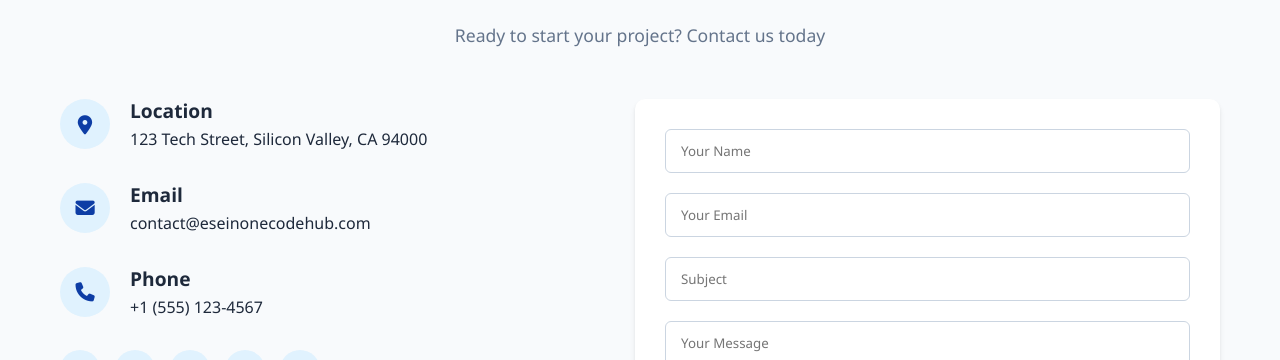
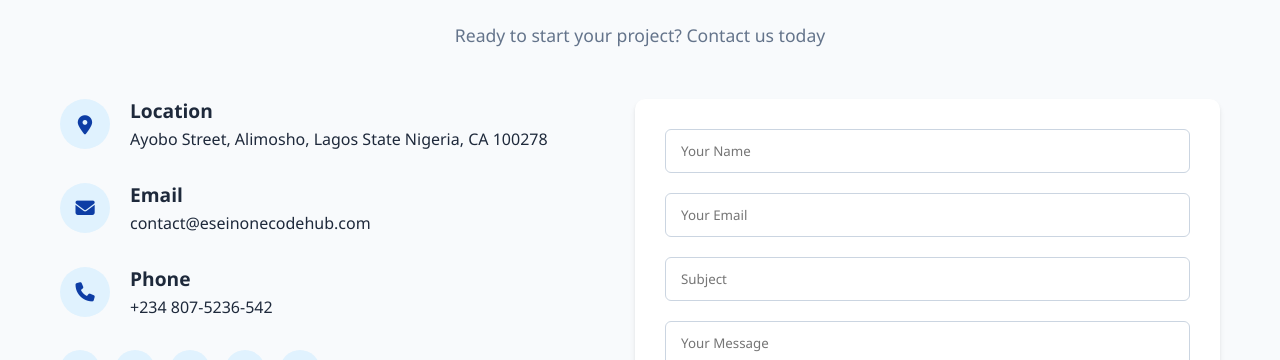
Before and after one commit to codewith-ese/portfolio-e-tech, a plain HTML site: page index.html in a window 1280 px wide. Shown: the part 6128-6488 px from the top of the page. Drawn offline with Linux system fonts and the light colour scheme.

Commit message:
new commit

```diff
--- a/index.html
+++ b/index.html
@@ -488,7 +488,7 @@
                         </div>
                         <div class="info-text">
                             <h3>Location</h3>
-                            <p>123 Tech Street, Silicon Valley, CA 94000</p>
+                            <p>Ayobo Street, Alimosho, Lagos State Nigeria, CA 100278</p>
                         </div>
                     </div>
                     <div class="info-item">
@@ -506,7 +506,7 @@
                         </div>
                         <div class="info-text">
                             <h3>Phone</h3>
-                            <p>+1 (555) 123-4567</p>
+                            <p>+234 807-5236-542</p>
                         </div>
                     </div>
                     <div class="social-media">
```
